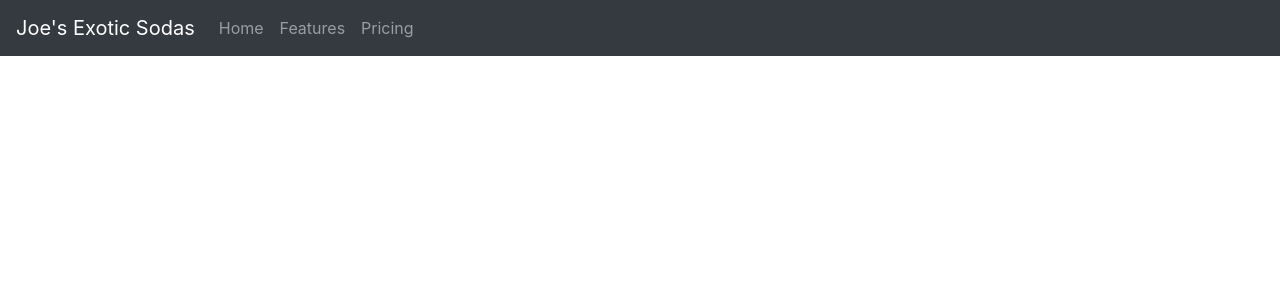
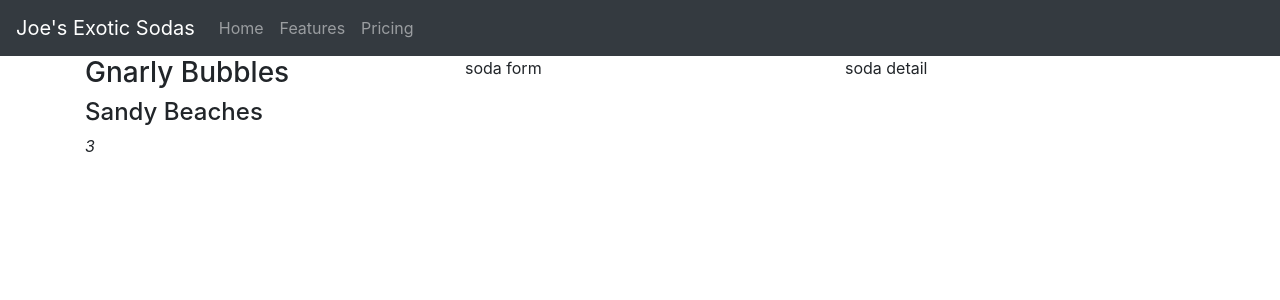
Before and after one commit to Joebenitus/exotic-sodas, a React (Create React App) app: page / in a window 1280 px wide. Shown: the top 300 px of the page. Built offline with nearby package versions, Linux system fonts and the light colour scheme.

Commit message:
add basic placeholder text for SodaDetail, SodaList, and SodaForm

```diff
--- /dev/null
+++ b/src/components/Soda.js
@@ -0,0 +1,13 @@
+import React from 'react';
+
+function Soda(props) {
+  return (
+    <React.Fragment>
+      <h3>{props.name}</h3>
+      <h4>{props.flavor}</h4>
+      <p><em>{props.cost}</em></p>
+    </React.Fragment>
+  );
+}
+
+export default Soda;
--- a/src/components/SodaControl.js
+++ b/src/components/SodaControl.js
@@ -1,12 +1,24 @@
 import React from 'react';
 import SodaDetail from './SodaDetail';
-import NewSodaForm from './NewSodaForm';
+import NewSodaForm from './SodaForm';
 import SodaList from './SodaList';
+import Row from 'react-bootstrap/Row';
+import Col from 'react-bootstrap/Col';
 
 function SodaControl() {
   return (
     <>
-
+      <Row>
+        <Col>
+          <SodaList/>
+        </Col>
+        <Col>
+          <NewSodaForm/>
+        </Col>
+        <Col>
+          <SodaDetail/>
+        </Col>
+      </Row>
     </>
   );
 }
--- a/src/components/SodaDetail.js
+++ b/src/components/SodaDetail.js
@@ -0,0 +1,11 @@
+import React from 'react';
+
+function SodaDetail() {
+  return (
+    <React.Fragment>
+    <p>soda detail</p>
+    </React.Fragment>
+  );
+}
+
+export default SodaDetail;
--- /dev/null
+++ b/src/components/SodaForm.js
@@ -0,0 +1,12 @@
+import React from 'react';
+import PropTypes from 'prop-types';
+
+function SodaForm(props) {
+  return (
+    <React.Fragment>
+      <p>soda form</p>
+    </React.Fragment>
+  );
+}
+
+export default SodaForm;
--- a/src/components/SodaList.js
+++ b/src/components/SodaList.js
@@ -0,0 +1,13 @@
+import React from 'react';
+import Soda from './Soda';
+
+function SodaList() {
+  return (
+    <Soda
+      name = 'Gnarly Bubbles'
+      flavor = 'Sandy Beaches'
+      cost = '3'/>
+  );
+}
+
+export default SodaList;
```
Also changed, not shown: src/components/NewSodaForm.js (deleted).
